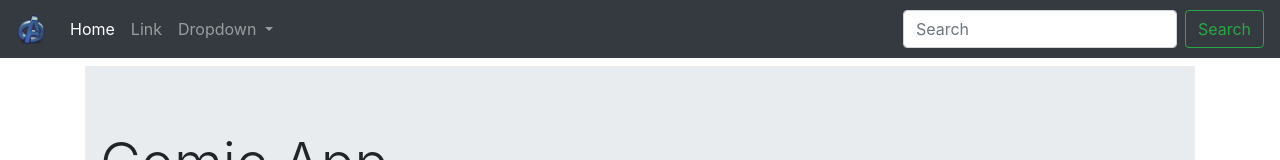
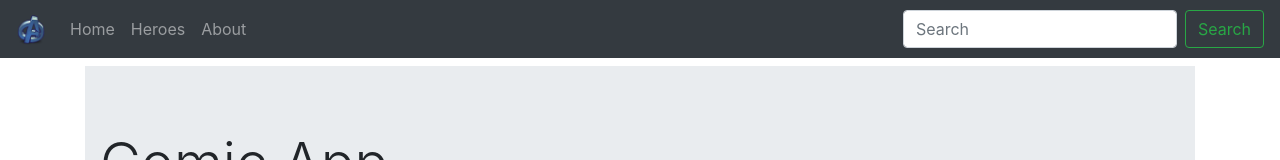
Before and after one commit to dmsanchez86/angularCourse, an Angular app: page /home in a window 1280 px wide. Shown: the top 160 px of the page. Built offline with nearby package versions, Linux system fonts and the light colour scheme.

Commit message:
se agregaron links de angular para la navegacion

```diff
--- a/src/app/components/shared/navbar/navbar.component.html
+++ b/src/app/components/shared/navbar/navbar.component.html
@@ -1,5 +1,5 @@
 <nav class="navbar navbar-expand-lg navbar-dark bg-dark bg-faded">
-  <a class="navbar-brand" href="#">
+  <a class="navbar-brand" [routerLink]="['home']">
     <img src="assets/images/A-64.png" width="30" height="30" alt="">
   </a>
   <button class="navbar-toggler" type="button" data-toggle="collapse" data-target="#navbarSupportedContent" aria-controls="navbarSupportedContent" aria-expanded="false" aria-label="Toggle navigation">
@@ -8,22 +8,14 @@
 
   <div class="collapse navbar-collapse" id="navbarSupportedContent">
     <ul class="navbar-nav mr-auto">
-      <li class="nav-item active">
-        <a class="nav-link" href="#">Home <span class="sr-only">(current)</span></a>
+      <li class="nav-item">
+        <a class="nav-link" [routerLink]="['home']">Home <span class="sr-only">(current)</span></a>
       </li>
       <li class="nav-item">
-        <a class="nav-link" href="#">Link</a>
+        <a class="nav-link" [routerLink]="['heroes']">Heroes</a>
       </li>
-      <li class="nav-item dropdown">
-        <a class="nav-link dropdown-toggle" href="#" id="navbarDropdown" role="button" data-toggle="dropdown" aria-haspopup="true" aria-expanded="false">
-          Dropdown
-        </a>
-        <div class="dropdown-menu" aria-labelledby="navbarDropdown">
-          <a class="dropdown-item" href="#">Action</a>
-          <a class="dropdown-item" href="#">Another action</a>
-          <div class="dropdown-divider"></div>
-          <a class="dropdown-item" href="#">Something else here</a>
-        </div>
+      <li class="nav-item">
+        <a class="nav-link" [routerLink]="['about']">About</a>
       </li>
     </ul>
     <form class="form-inline my-2 my-lg-0">
```
